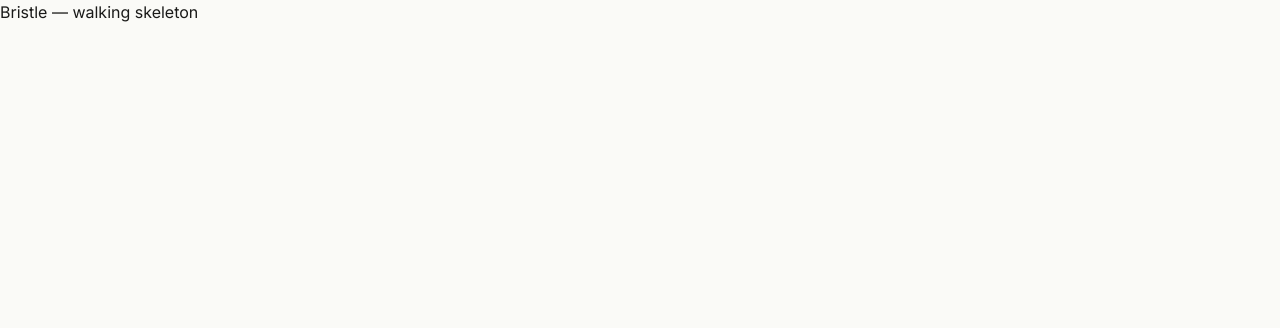
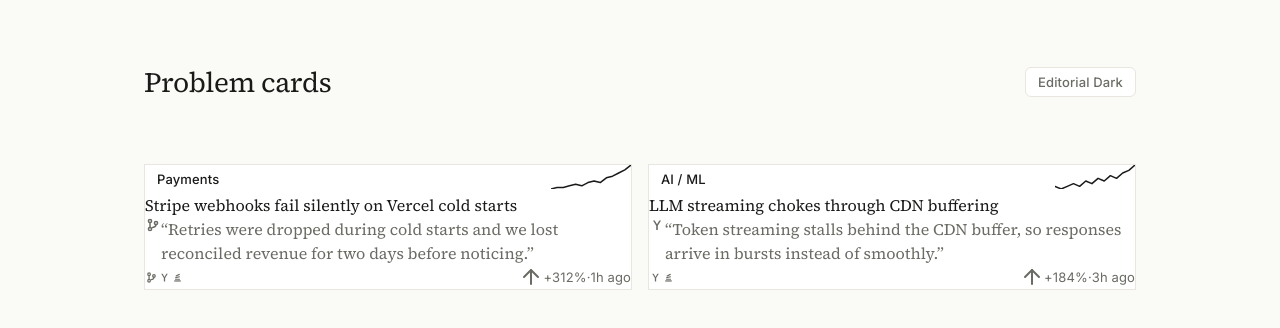
Before and after one commit to cornel-stack/bristle, a Next.js app in the folder apps/web/: page / in a window 1280 px wide. Shown: the top 328 px of the page. Built offline with nearby package versions, Linux system fonts and the light colour scheme.

Commit message:
feat(web): showcase two ProblemCardFull cards with theme toggle

```diff
--- a/apps/web/src/app/page.tsx
+++ b/apps/web/src/app/page.tsx
@@ -1,3 +1,45 @@
+import { ProblemCardFull, type ProblemCardFullProps } from "@bristle/ui";
+import { ThemeShowcase } from "./theme-showcase";
+
+// Server-rendered fixtures for the design-system showcase. Cards are rendered
+// here (server) and passed as children to the client ThemeShowcase, so they
+// stay Server Components while only the toggle is client.
+const now = Date.now();
+const hoursAgo = (h: number) => new Date(now - h * 3_600_000).toISOString();
+
+const cards: ProblemCardFullProps[] = [
+  {
+    title: "Stripe webhooks fail silently on Vercel cold starts",
+    category: "Payments",
+    categoryColor: "payments",
+    momentum: 312,
+    sparkline: [4, 5, 5, 6, 7, 6, 8, 9, 8, 11, 12, 14, 16, 19],
+    topQuote:
+      "Retries were dropped during cold starts and we lost reconciled revenue for two days before noticing.",
+    quoteSource: "gh",
+    sources: ["gh", "hn", "so"],
+    lastSeenIso: hoursAgo(1),
+  },
+  {
+    title: "LLM streaming chokes through CDN buffering",
+    category: "AI / ML",
+    categoryColor: "ai-ml",
+    momentum: 184,
+    sparkline: [9, 8, 9, 10, 9, 11, 10, 12, 11, 13, 12, 14, 15, 17],
+    topQuote:
+      "Token streaming stalls behind the CDN buffer, so responses arrive in bursts instead of smoothly.",
+    quoteSource: "hn",
+    sources: ["hn", "so"],
+    lastSeenIso: hoursAgo(3),
+  },
+];
+
 export default function Home() {
-  return <main>Bristle — walking skeleton</main>;
+  return (
+    <ThemeShowcase>
+      {cards.map((card) => (
+        <ProblemCardFull key={card.title} {...card} />
+      ))}
+    </ThemeShowcase>
+  );
 }
```
